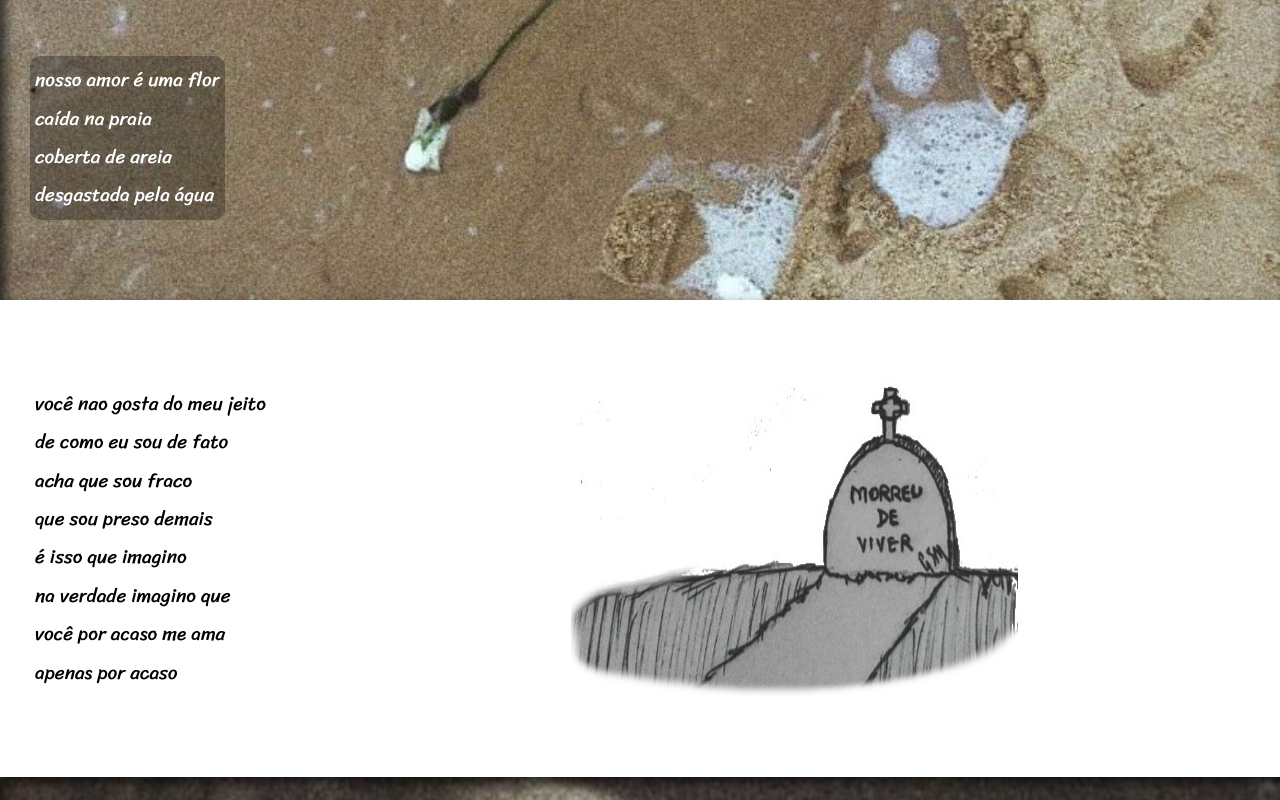
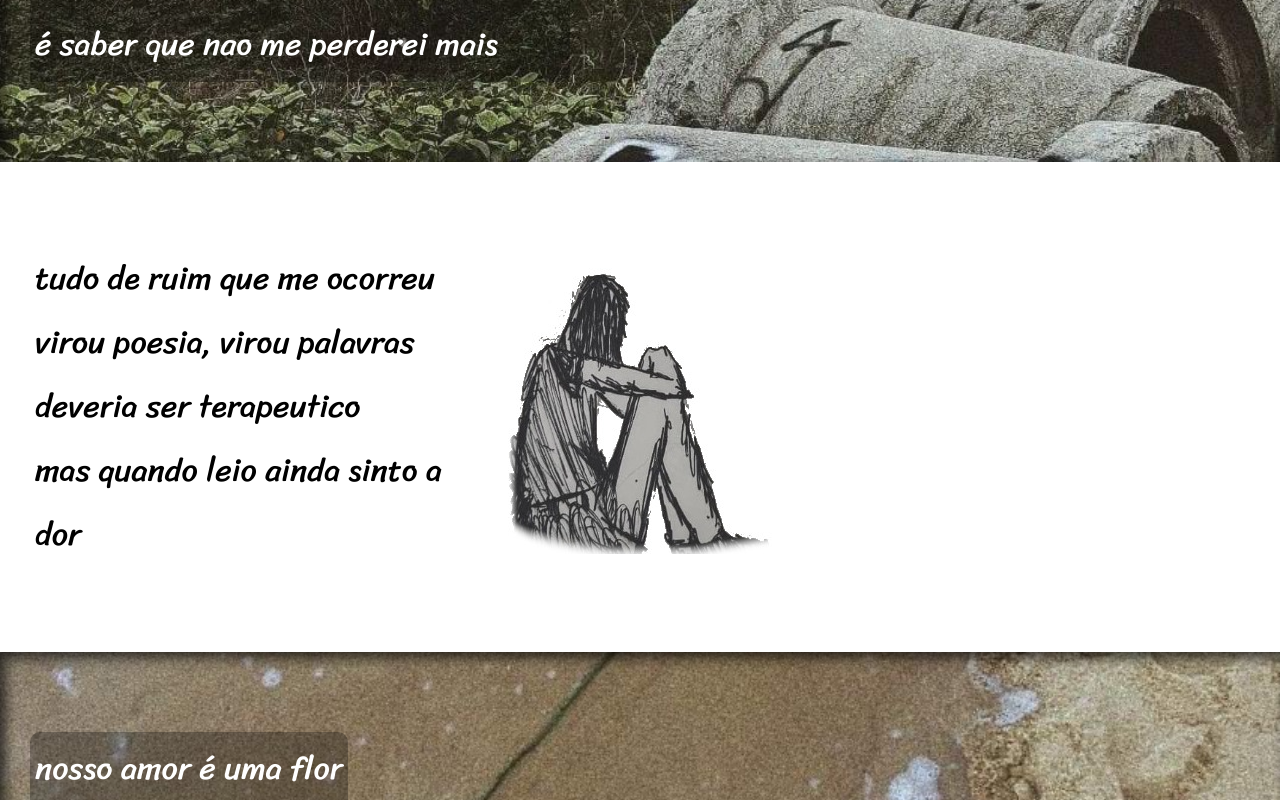
Before and after one commit to Thiagoarruda09/santuario-em-chamas, a plain HTML site: page index.html in a window 1280 px wide. Shown: the part 2000-2800 px from the top of the page. Drawn offline with Linux system fonts and the light colour scheme; a web font is replaced by a local one.

Commit message:
ajuste no tamanho das imagens

```diff
--- a/index.html
+++ b/index.html
@@ -12,7 +12,7 @@
       <p>escrito por <a href="https://www.instagram.com/sant.chamas/" target="_blank">sant.chamas</a></p>
   </header>
 
-  <section class="normal">
+  <section class="normal" id="fundo1">
       <p>
           será que sei aproveitar <br>
           uma boa memória <br>
@@ -29,7 +29,7 @@
           só me servem para me ferir <br>
           e aqui que isso é minha culpa
       </p>
-      <img src="imagens/WhatsApp Image 2024-09-04 at 14.57.40.jpeg" alt="">
+
   </section>
 
   <section class="imagem" id="img1">
@@ -48,7 +48,7 @@
       </p>
   </section>
 
-  <section class="normal">
+  <section class="normal" id="fundo2">
       <p>
           tudo de ruim que me ocorreu <br>
           virou poesia, virou palavras <br>
@@ -56,7 +56,7 @@
           mas quando leio ainda sinto a <br>
           dor
       </p>
-      <img src="imagens/WhatsApp Image 2024-09-04 at 15.10.03.jpeg" alt="">
+
   </section>
 <section class="imagem" id="img2">
 
@@ -67,7 +67,7 @@
           desgastada pela água
       </p>
 </section>
-<section class="normal">
+<section class="normal" id="fundo3">
     <p>
         você nao gosta do meu jeito <br>
         de como eu sou de fato <br>
@@ -78,7 +78,7 @@
         você por acaso me ama <br>
         apenas por acaso
     </p>
-    <img src="imagens/WhatsApp Image 2024-09-04 at 15.14.09.jpeg" alt="">
+
 </section>
 <section class="imagem" id="img3">
 
--- a/style.css
+++ b/style.css
@@ -53,7 +53,7 @@ a:hover{text-decoration: underline;}
         line-height: 2em;
         padding-left: 30px;
 
-        font-size: 1.5vw;}
+        font-size: 2.5vw;}
 
 .normal{background-color: white;
 color: black; display: flex;
@@ -87,3 +87,17 @@ footer{background-image: url(imagens/6898537-fogo-chamas-em-preto-fundo-gratis-f
 color: #F5610B;
 text-align: center;
 padding: 10px;}
+
+#fundo1{background-image: url(imagens/WhatsApp\ Image\ 2024-09-04\ at\ 14.57.40.jpeg);
+background-repeat: no-repeat;
+background-position: right;
+background-attachment: fixed;}
+
+#fundo2{background-image: url(imagens/WhatsApp\ Image\ 2024-09-04\ at\ 15.10.03.jpeg);
+    background-repeat: no-repeat;
+background-position: center;
+background-attachment: fixed;}
+
+#fundo3{background-image: url(imagens/WhatsApp\ Image\ 2024-09-04\ at\ 15.14.09.jpeg); background-repeat: no-repeat;
+background-position: center;
+background-attachment: fixed;}
```
Also changed, not shown: imagens/WhatsApp Image 2024-09-04 at 14.57.40.jpeg.
